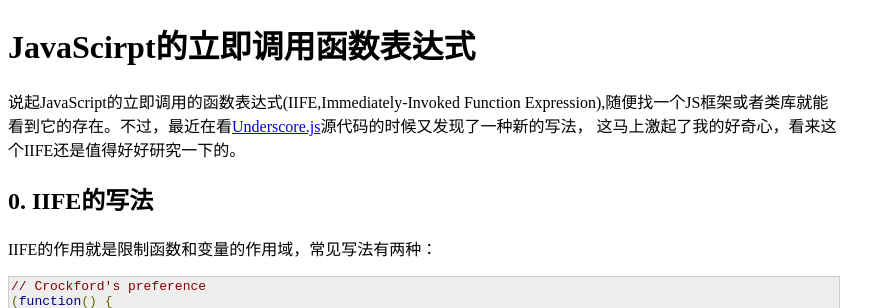
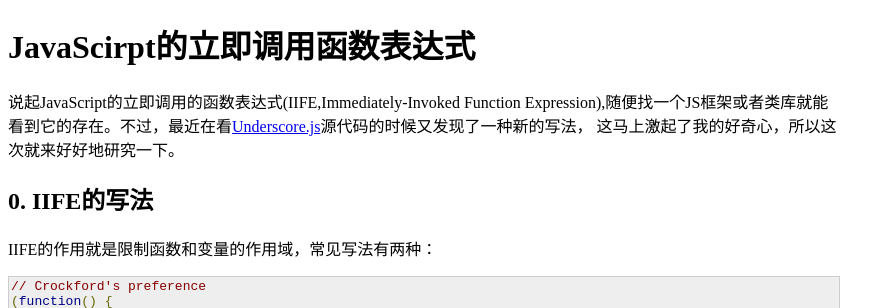
Before and after one commit to Foredoomed/foredoomed.org, a Jekyll site: the page built from _posts/2014-10-24-immediately-invoked-function-expression.markdown, in a window 1280 px wide and 900 px high. Shown: the top 308 px of the window, without its empty margins (0-895 px from the left). Built offline with Jekyll 4.4.1, drawn with Linux system fonts in a browser that asks for light colours; Markdown is read by kramdown in place of the engine named in the settings; comment, search, counter and statistics services are not loaded.

Commit message:
Update post

```diff
--- a/_posts/2014-10-24-immediately-invoked-function-expression.markdown
+++ b/_posts/2014-10-24-immediately-invoked-function-expression.markdown
@@ -5,7 +5,7 @@ date: 2014-10-24 21:31
 ---
 
 说起JavaScript的立即调用的函数表达式(IIFE,Immediately-Invoked Function Expression),随便找一个JS框架或者类库就能看到它的存在。不过，最近在看[Underscore.js](underscorejs.org)源代码的时候又发现了一种新的写法，
-这马上激起了我的好奇心，看来这个IIFE还是值得好好研究一下的。
+这马上激起了我的好奇心，所以这次就来好好地研究一下。
 
 ## 0. IIFE的写法
 
```
